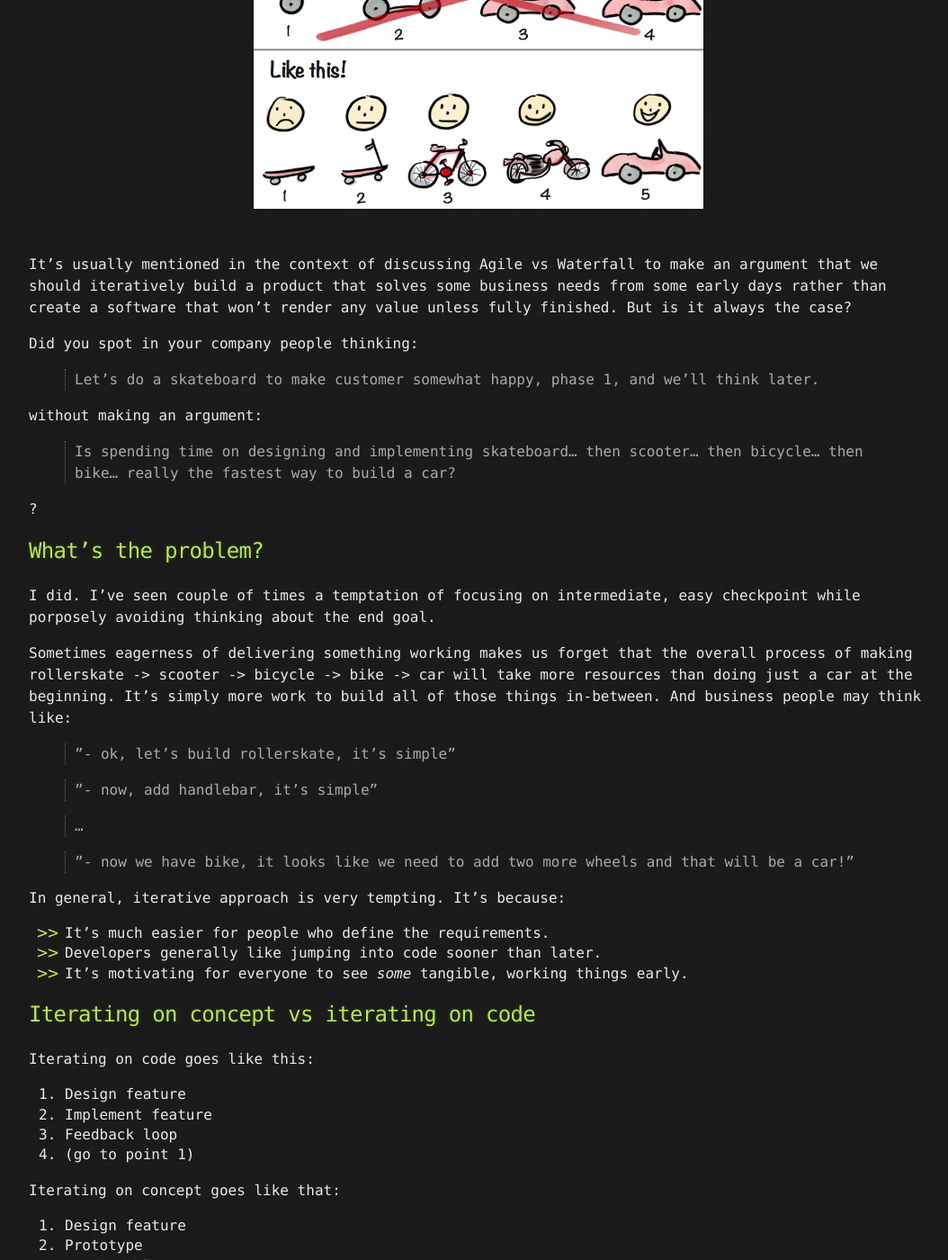
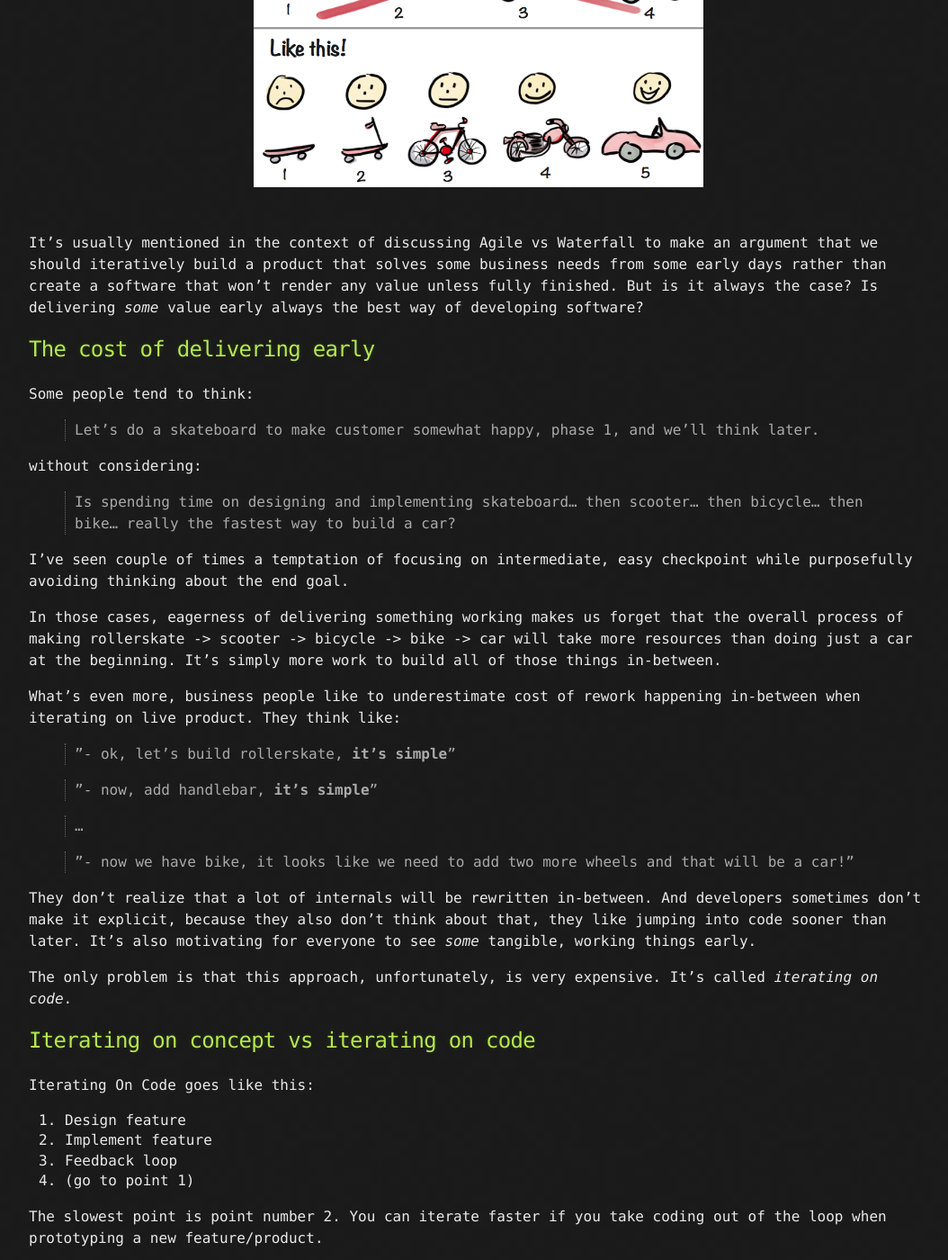
Before and after one commit to lukiasz/lukiasz.github.io, a Jekyll site: the page built from _posts/2018-01-10-iterating-on-concept.md, in a window 1280 px wide and 1400 px high, scrolled down 470 px. Shown: the whole window at 90% size, without its empty margins (108-1162 px from the left). Built offline with Jekyll 4.4.1, drawn with Linux system fonts in a browser that asks for light colours; some of the changed text lies outside the part shown.

Commit message:
Updated iterating on concept article.

```diff
--- a/_posts/2018-01-10-iterating-on-concept.md
+++ b/_posts/2018-01-10-iterating-on-concept.md
@@ -6,57 +6,55 @@ title: Iterating on Concept vs Iterating on Code
 summary: Is delivering value early always the best way of developing software?
 ---
 
-Is delivering value early always the best way of developing software? I'm pretty sure you've seen this picture:
+I'm pretty sure you've seen this picture before:
 
 {% include figure.html url="/assets/iterating-on-concept/iterating-on-concept.png" %}
 
-It's usually mentioned in the context of discussing Agile vs Waterfall to make an argument that we should iteratively build a product that solves some business needs from some early days rather than create a software that won't render any value unless fully finished. But is it always the case?
+It's usually mentioned in the context of discussing Agile vs Waterfall to make an argument that we should iteratively build a product that solves some business needs from some early days rather than create a software that won't render any value unless fully finished. But is it always the case? Is delivering *some* value early always the best way of developing software?
 
-Did you spot in your company people thinking:
+## The cost of delivering early
+
+Some people tend to think:
 
 > Let's do a skateboard to make customer somewhat happy, phase 1, and we'll think later.
 
-without making an argument:
+without considering:
 
 > Is spending time on designing and implementing skateboard... then scooter... then bicycle... then bike... really the fastest way to build a car?
 
-?
+I've seen couple of times a temptation of focusing on intermediate, easy checkpoint while purposefully avoiding thinking about the end goal.
 
-## What's the problem?
+In those cases, eagerness of delivering something working makes us forget that the overall process of making rollerskate -> scooter -> bicycle -> bike -> car will take more resources than doing just a car at the beginning. It's simply more work to build all of those things in-between.
 
-I did. I've seen couple of times a temptation of focusing on intermediate, easy checkpoint while porposely avoiding thinking about the end goal.
+What's even more, business people like to underestimate cost of rework happening in-between when iterating on live product. They think like:
 
-Sometimes eagerness of delivering something working makes us forget that the overall process of making rollerskate -> scooter -> bicycle -> bike -> car will take more resources than doing just a car at the beginning. It's simply more work to build all of those things in-between. And business people may think like:
+> "- ok, let's build rollerskate, **it's simple**"
 
-> "- ok, let's build rollerskate, it's simple"
-
-> "- now, add handlebar, it's simple"
+> "- now, add handlebar, **it's simple**"
 
 > ...
 
 > "- now we have bike, it looks like we need to add two more wheels and that will be a car!"
 
-In general, iterative approach is very tempting. It's because:
+They don't realize that a lot of internals will be rewritten in-between. And developers sometimes don't make it explicit, because they also don't think about that, they like jumping into code sooner than later. It's also motivating for everyone to see *some* tangible, working things early.
 
-  - It's much easier for people who define the requirements.
-  - Developers generally like jumping into code sooner than later.
-  - It's motivating for everyone to see *some* tangible, working things early.
+The only problem is that this approach, unfortunately, is very expensive. It's called *iterating on code*.
 
 ## Iterating on concept vs iterating on code
 
-Iterating on code goes like this:
+Iterating On Code goes like this:
 1. Design feature
 2. Implement feature
 3. Feedback loop
 4. (go to point 1)
 
-Iterating on concept goes like that:
+The slowest point is point number 2. You can iterate faster if you take coding out of the loop when prototyping a new feature/product.
+
+That would be something like steps below. It's called Iterating On Concept:
 1. Design feature
 2. Prototype
 3. Feedback loop
 4. (go to point 1)
 5. Implement final version of the feature
 
-Obviously, latter approach is faster. You can iterate faster if you take coding out of the loop when prototyping a new feature/product.
-
 Yes, there are cases that it's not possible. There are cases when you need to iterate on code. There are cases that you will build rollerskate, then scooter, bicycle, bike to end up building a car. Sometimes it's the only way to discover what to do next. But it's not always the case. In many, many situations you should hold your horses. Don't jump straight into development but stay longer in design and prototyping phases. Don't be lazy. Iterate on concept whenever possible.
```
